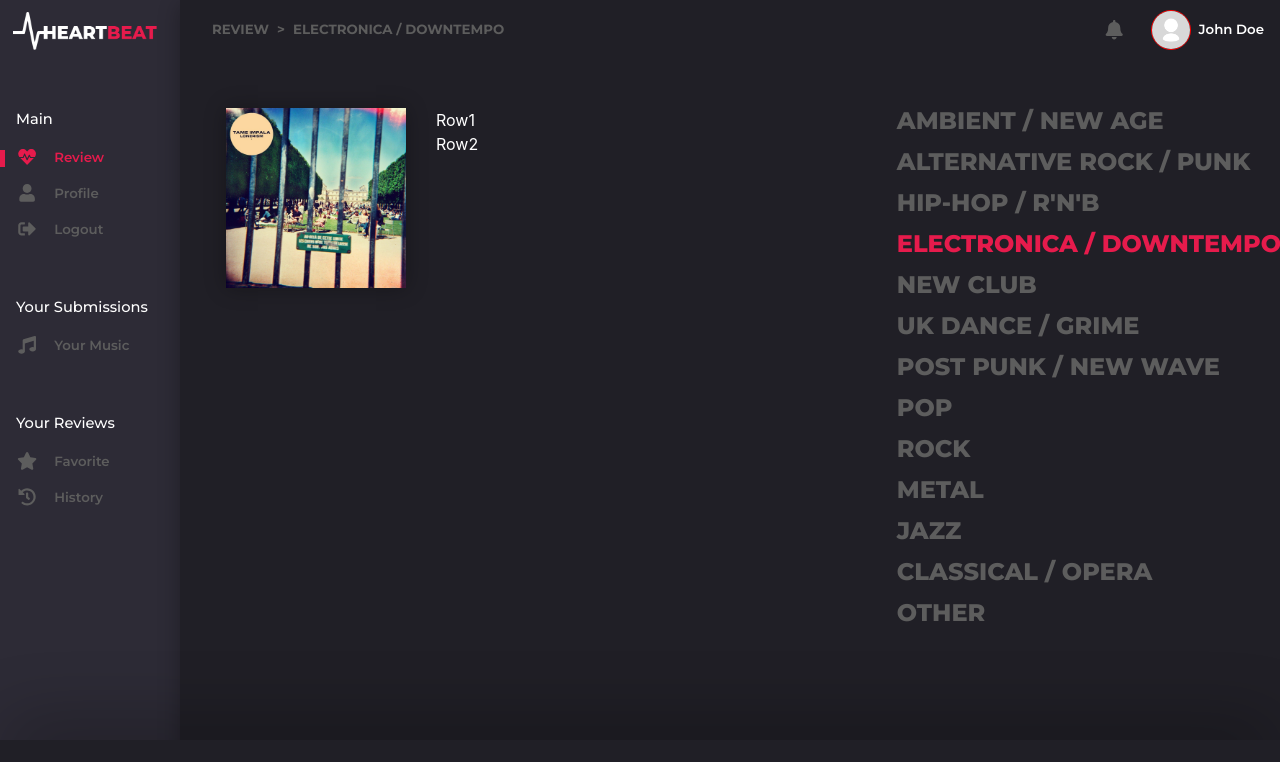
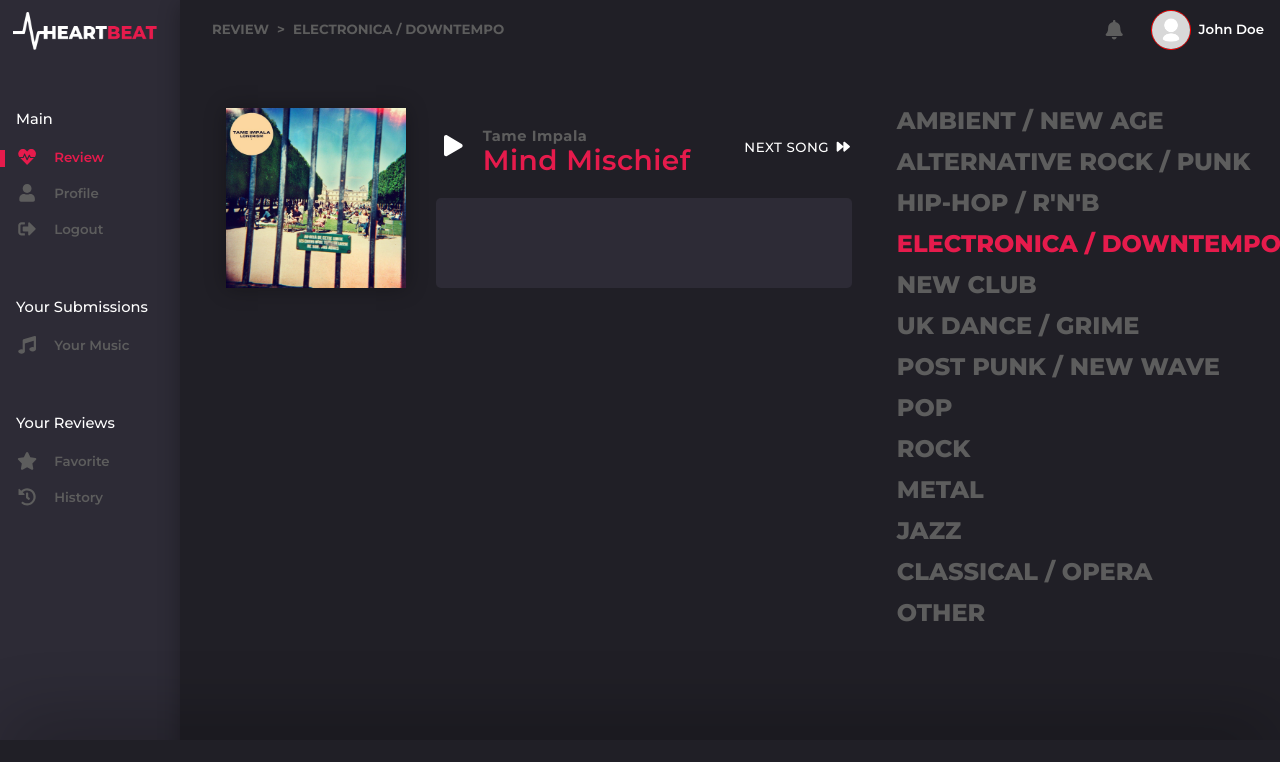
Before and after one commit to eugenekx/heartbeat-app, a React (Create React App) app in the folder client/: page / in a window 1280 px wide. Shown: the top 762 px of the page. Built offline with nearby package versions, Linux system fonts and the light colour scheme.

Commit message:
closes HB-19

```diff
--- a/client/src/App.css
+++ b/client/src/App.css
@@ -208,3 +208,53 @@
     height: 180px;
     box-shadow: 0 0 20px rgba(0,0,0,0.3);
 }
+
+.player-row {
+    height: 90px;
+    display: flex;
+    align-items: center;
+
+}
+
+.player-artist-name {
+    letter-spacing: .5px;
+    color: #5D5D5D;
+    font-size: 11pt;
+    font-family: "Montserrat";
+    font-style: normal;
+    font-weight: 700;
+}
+
+.player-track-name {
+    margin-top: -8px;
+    color: #E61B4C;
+    font-size: 21pt;
+    font-family: "Montserrat";
+    font-style: normal;
+    font-weight: 600;
+}
+
+.playButton {
+    margin-top: -15px;
+}
+
+.forwardButton {
+    font-size: 10pt;
+    margin-left: 2px;
+}
+
+.next-song-label {
+    margin-top: -10px;
+    letter-spacing: .5px;
+    color: white;
+    font-size: 10pt;
+    font-family: "Montserrat";
+    font-style: normal;
+    font-weight: 500;
+}
+
+.waveform {
+    background-color: #2D2B36;
+    border-radius: 5px;
+
+}
--- a/client/src/App.js
+++ b/client/src/App.js
@@ -6,7 +6,7 @@
 import AppNavbar from './components/AppNavbar';
 
 import { library } from '@fortawesome/fontawesome-svg-core'
-import { faHome, faUser, faSignOutAlt, faMusic, faStar, faHistory, faHeartbeat, faBell} from '@fortawesome/free-solid-svg-icons'
+import { faHome, faUser, faSignOutAlt, faMusic, faStar, faHistory, faHeartbeat, faBell, faPlay, faForward} from '@fortawesome/free-solid-svg-icons'
 
 
 import { Container, Row, Col } from 'reactstrap';
@@ -14,7 +14,7 @@
 import GenresList from './components/GenresList';
 import SongPlayer from './components/SongPlayer';
 
-library.add(faHome, faUser, faSignOutAlt, faMusic, faStar, faHistory, faHeartbeat, faBell)
+library.add(faHome, faUser, faSignOutAlt, faMusic, faStar, faHistory, faHeartbeat, faBell, faPlay, faForward)
 
 function App() {
   return (
--- a/client/src/components/SongPlayer.js
+++ b/client/src/components/SongPlayer.js
@@ -1,6 +1,8 @@
 import React, { Component } from 'react';
 
 import { Col, Row } from 'reactstrap';
+import { FontAwesomeIcon } from '@fortawesome/react-fontawesome'
+
 
 class SongPlayer extends Component {
     render() {
@@ -11,17 +13,13 @@
                         <img src="artwork.jpeg" className="artwork"/>
                     </Col>
                     <Col>
-                        <Row>
-                            <Col>
-                                Row1
-                            </Col>
-                        </Row>
-
-                        <Row>
-                            <Col>
-                                Row2
-                            </Col>
-                        </Row>
+                        <div className="player-row pl-2"><FontAwesomeIcon icon="play" size="lg" className="playButton mr-3"/>
+                            <div className="player-artist-name ml-1">Tame Impala
+                                <div className="d-block player-track-name">Mind Mischief</div>
+                            </div>
+                        <div className="ml-auto next-song-label">NEXT SONG  <FontAwesomeIcon icon="forward" fixedWidth className="forwardButton"/> </div>
+                        </div>
+                        <div className="player-row waveform"></div>
                     </Col>
                 </Row>
             </div>
```
